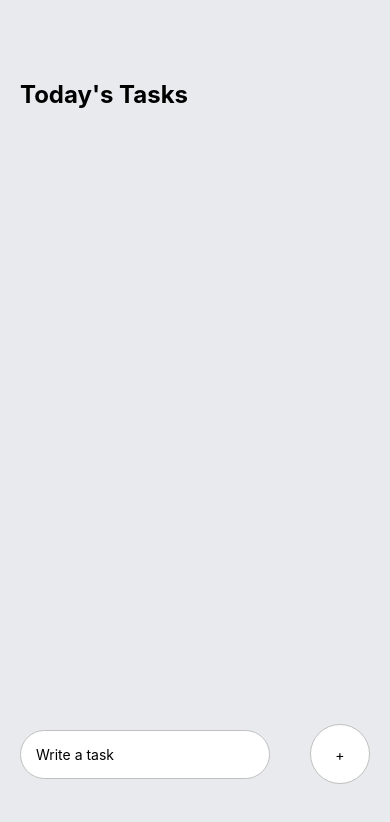
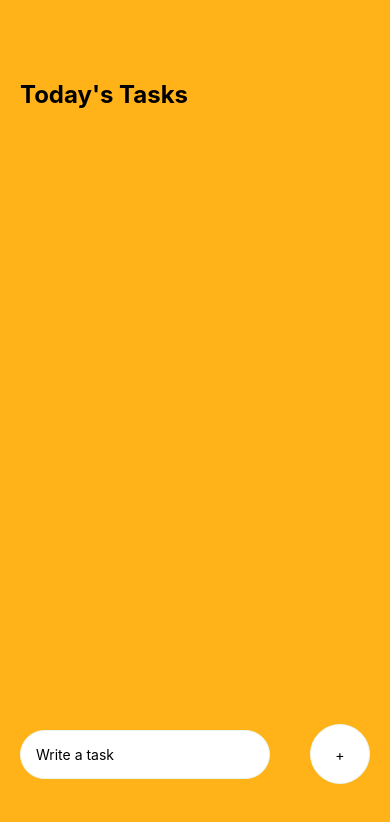
Before and after one commit to HPhil24/Todo_List, a React Native app: screen / in a window 390 px wide. Shown: the top 822 px of the page. Built offline with nearby package versions, Linux system fonts and the light colour scheme.

Commit message:
Final commit

```diff
--- a/App.js
+++ b/App.js
@@ -67,7 +67,7 @@ export default function App() {
 const styles = StyleSheet.create({
   container: {
     flex: 1,
-    backgroundColor: "#E8EAED",
+    backgroundColor: "#FFB319",
   },
   tasksWrapper: {
     paddingTop: 80,
@@ -93,7 +93,7 @@ const styles = StyleSheet.create({
     paddingHorizontal: 15,
     backgroundColor: "#FFF",
     borderRadius: 60,
-    borderColor: "#C0C0C0",
+    borderColor: "#E8F6EF",
     borderWidth: 1,
     width: 250,
   },
@@ -104,7 +104,7 @@ const styles = StyleSheet.create({
     borderRadius: 60,
     justifyContent: "center",
     alignItems: "center",
-    borderColor: "#C0C0C0",
+    borderColor: "#E8F6EF",
     borderWidth: 1,
   },
   addText: {},
--- a/components/Task.js
+++ b/components/Task.js
@@ -17,7 +17,7 @@ const Task = (props) => {
 }
 const styles = StyleSheet.create({
     item: {
-        backgroundColor: '#FFF',
+        backgroundColor: '#E8F6EF',
         padding: 15,
         borderRadius: 10,
         flexDirection: 'row',
@@ -33,7 +33,7 @@ const styles = StyleSheet.create({
     square: {
         width: 24,
         height: 24,
-        backgroundColor: '#55BCF6',
+        backgroundColor: '#FFB319',
         opacity: 0.4,
         borderRadius: 5,
         marginRight: 15,
@@ -44,7 +44,7 @@ const styles = StyleSheet.create({
     circular: {
         width: 12,
         height: 12,
-        borderColor: '#55BCF6',
+        borderColor: '#FFB319',
         borderWidth: 2,
         borderRadius: 5,
     },
```
